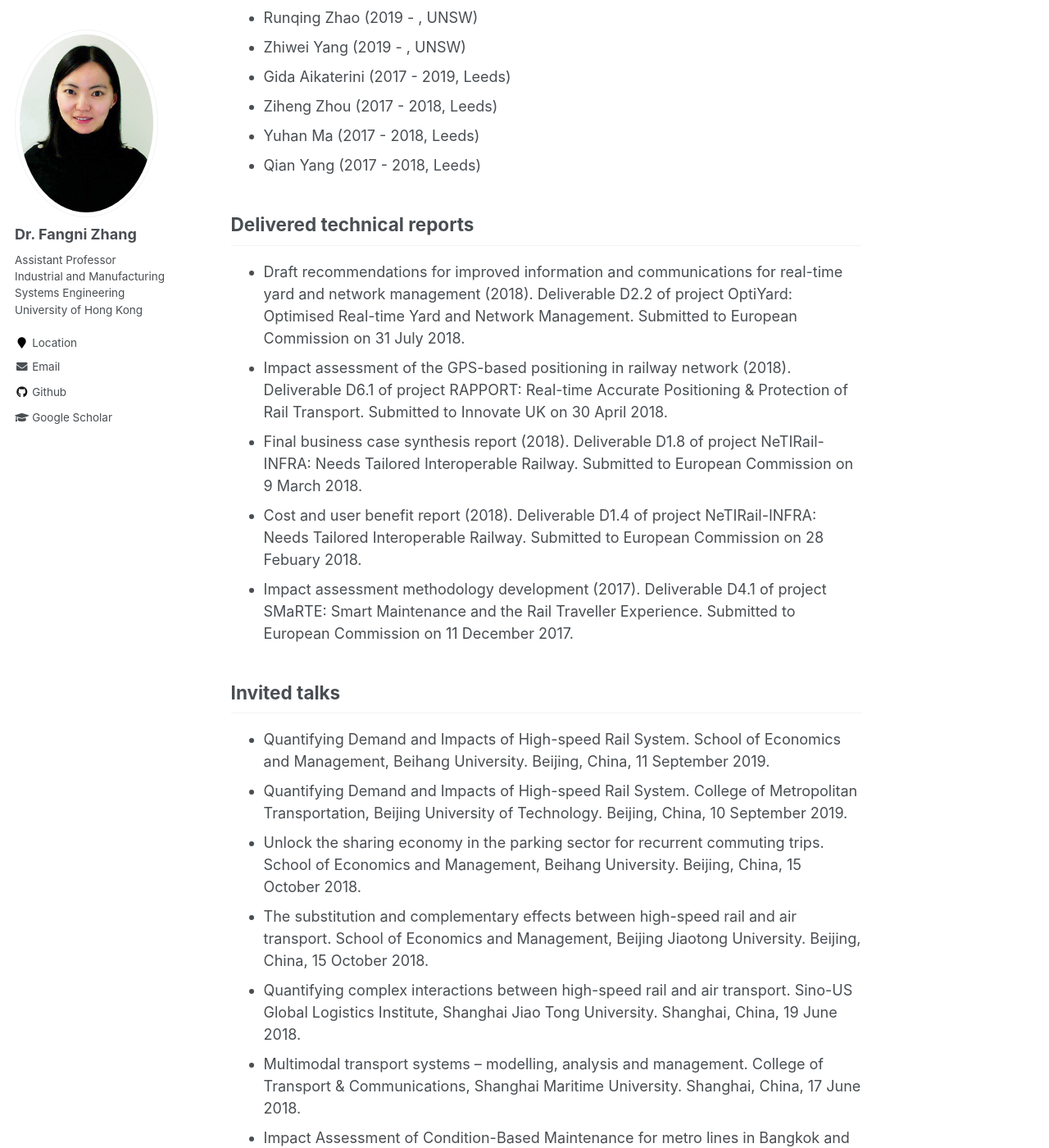
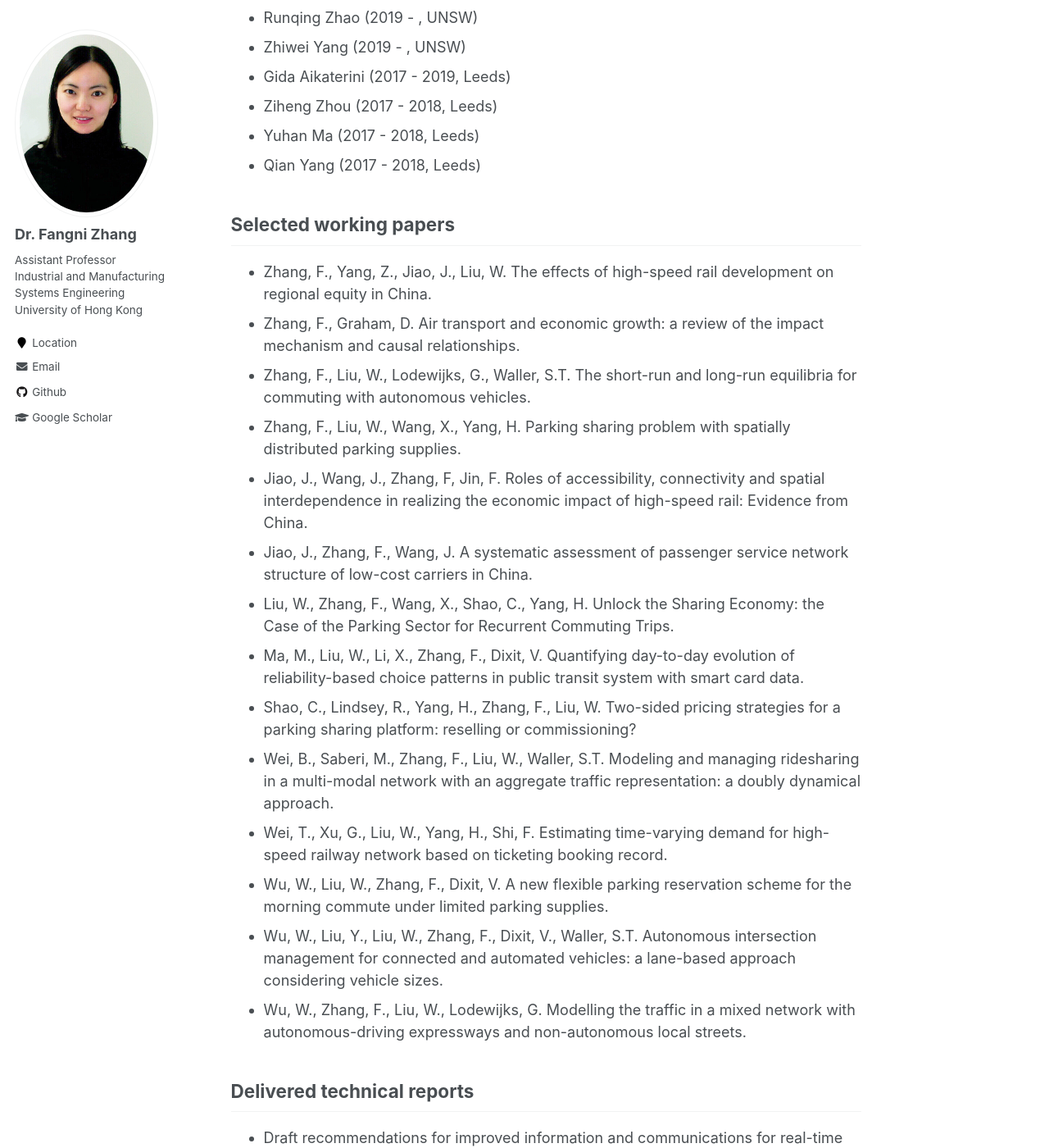
Before and after one commit to fangnizhang/fangnizhang.github.io, a Jekyll site: the page built from _pages/research.md, in a window 1280 px wide and 1400 px high, scrolled down 429 px. Shown: the whole window at 82% size. Built offline with Jekyll 4.4.1, drawn with Linux system fonts in a browser that asks for light colours.

Commit message:
Update research.md

```diff
--- a/_pages/research.md
+++ b/_pages/research.md
@@ -17,6 +17,23 @@ Research students
 * Ziheng Zhou (2017 - 2018, Leeds)
 * Yuhan Ma (2017 - 2018, Leeds)
 * Qian Yang (2017 - 2018, Leeds)
+
+Selected working papers
+------------
+* Zhang, F., Yang, Z., Jiao, J., Liu, W. The effects of high-speed rail development on regional equity in China.
+* Zhang, F., Graham, D. Air transport and economic growth: a review of the impact mechanism and causal relationships.
+* Zhang, F., Liu, W., Lodewijks, G., Waller, S.T. The short-run and long-run equilibria for commuting with autonomous vehicles.
+* Zhang, F., Liu, W., Wang, X., Yang, H. Parking sharing problem with spatially distributed parking supplies.
+* Jiao, J., Wang, J., Zhang, F, Jin, F. Roles of accessibility, connectivity and spatial interdependence in realizing the economic impact of high-speed rail: Evidence from China.
+* Jiao, J., Zhang, F., Wang, J. A systematic assessment of passenger service network structure of low-cost carriers in China.
+* Liu, W., Zhang, F., Wang, X., Shao, C., Yang, H. Unlock the Sharing Economy: the Case of the Parking Sector for Recurrent Commuting Trips.
+* Ma, M., Liu, W., Li, X., Zhang, F., Dixit, V. Quantifying day-to-day evolution of reliability-based choice patterns in public transit system with smart card data.
+* Shao, C., Lindsey, R., Yang, H., Zhang, F., Liu, W. Two-sided pricing strategies for a parking sharing platform: reselling or commissioning?
+* Wei, B., Saberi, M., Zhang, F., Liu, W., Waller, S.T. Modeling and managing ridesharing in a multi-modal network with an aggregate traffic representation: a doubly dynamical approach.
+* Wei, T., Xu, G., Liu, W., Yang, H., Shi, F. Estimating time-varying demand for high-speed railway network based on ticketing booking record.
+* Wu, W., Liu, W., Zhang, F., Dixit, V. A new flexible parking reservation scheme for the morning commute under limited parking supplies.
+* Wu, W., Liu, Y., Liu, W., Zhang, F., Dixit, V., Waller, S.T. Autonomous intersection management for connected and automated vehicles: a lane-based approach considering vehicle sizes.
+* Wu, W., Zhang, F., Liu, W., Lodewijks, G. Modelling the traffic in a mixed network with autonomous-driving expressways and non-autonomous local streets.
 
 Delivered technical reports
 ------------
```
